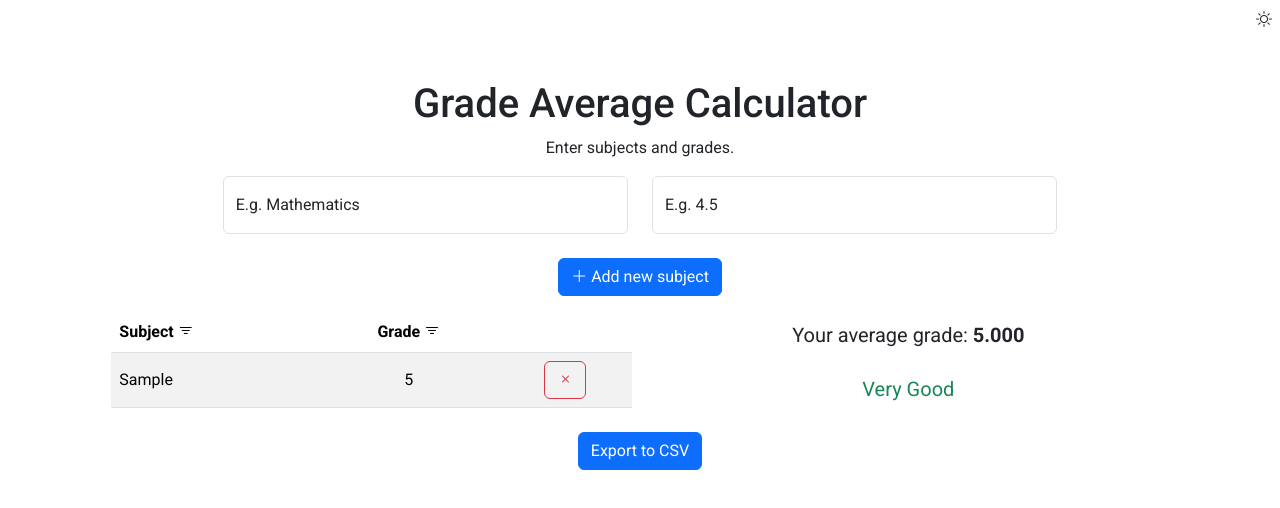
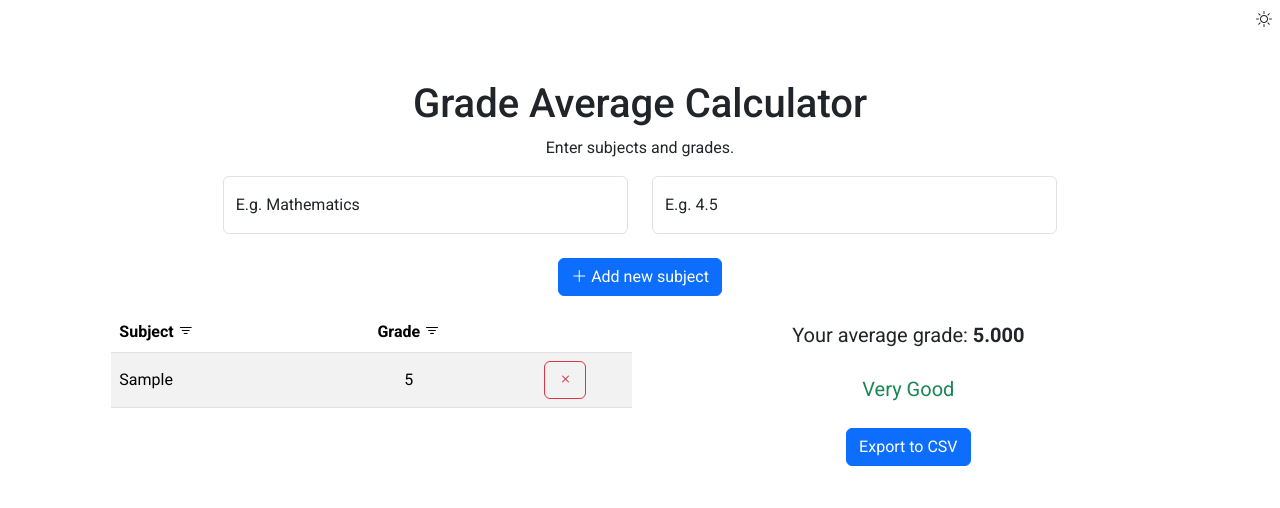
Before and after one commit to arturszolke/grade-calculator, a Vue app: page / in a window 1280 px wide. Both pictures are taken after typing "Sample", "5" into the empty fields and a click on the button "Add new subject". Shown: the top 508 px of the page. Built offline with nearby package versions, Linux system fonts and the light colour scheme.

Commit message:
Update postion of grade export button

```diff
--- a/src/App.vue
+++ b/src/App.vue
@@ -38,15 +38,11 @@
                     <GradeTable :grades="subject_grade" @remove="removeSubject" />
                 </div>
             </div>
-            <div class="col-5">
+            <div class="col-5 text-center">
                 <GradeSuggestion :avg-grade="Number(avg_grade)" />
-            </div>
-            <div class="col"></div>
-        </div>
-        <div v-if="subject_grade.length > 0" class="row text-center">
-            <div class="col"></div>
-            <div class="col-8">
-                <GradeExport :subject_grade="subject_grade" :avg_grade="Number(avg_grade)" />
+                <div v-if="subject_grade.length > 0" class="mt-4">
+                    <GradeExport :subject_grade="subject_grade" :avg_grade="Number(avg_grade)" />
+                </div>
             </div>
             <div class="col"></div>
         </div>
```
